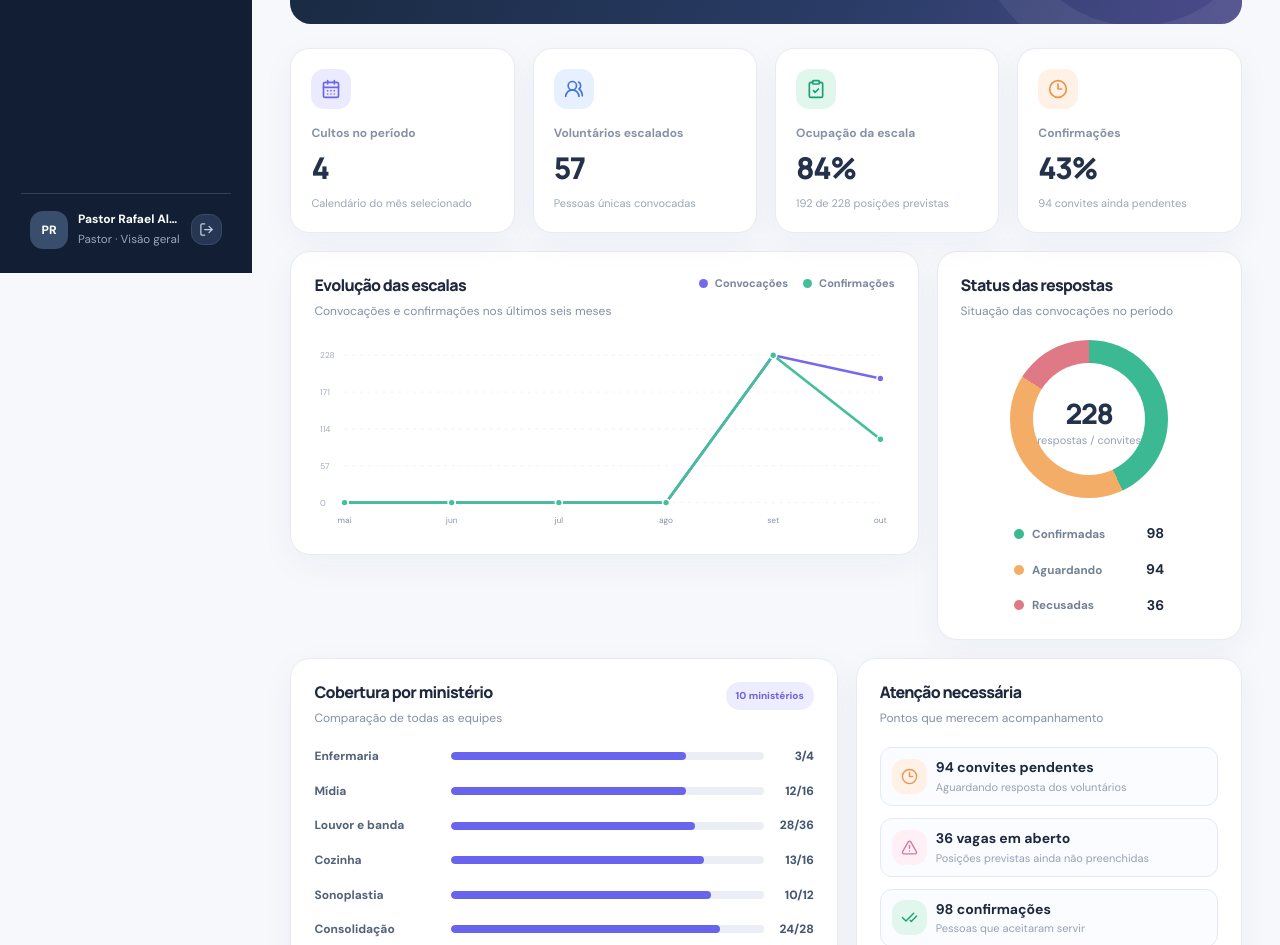
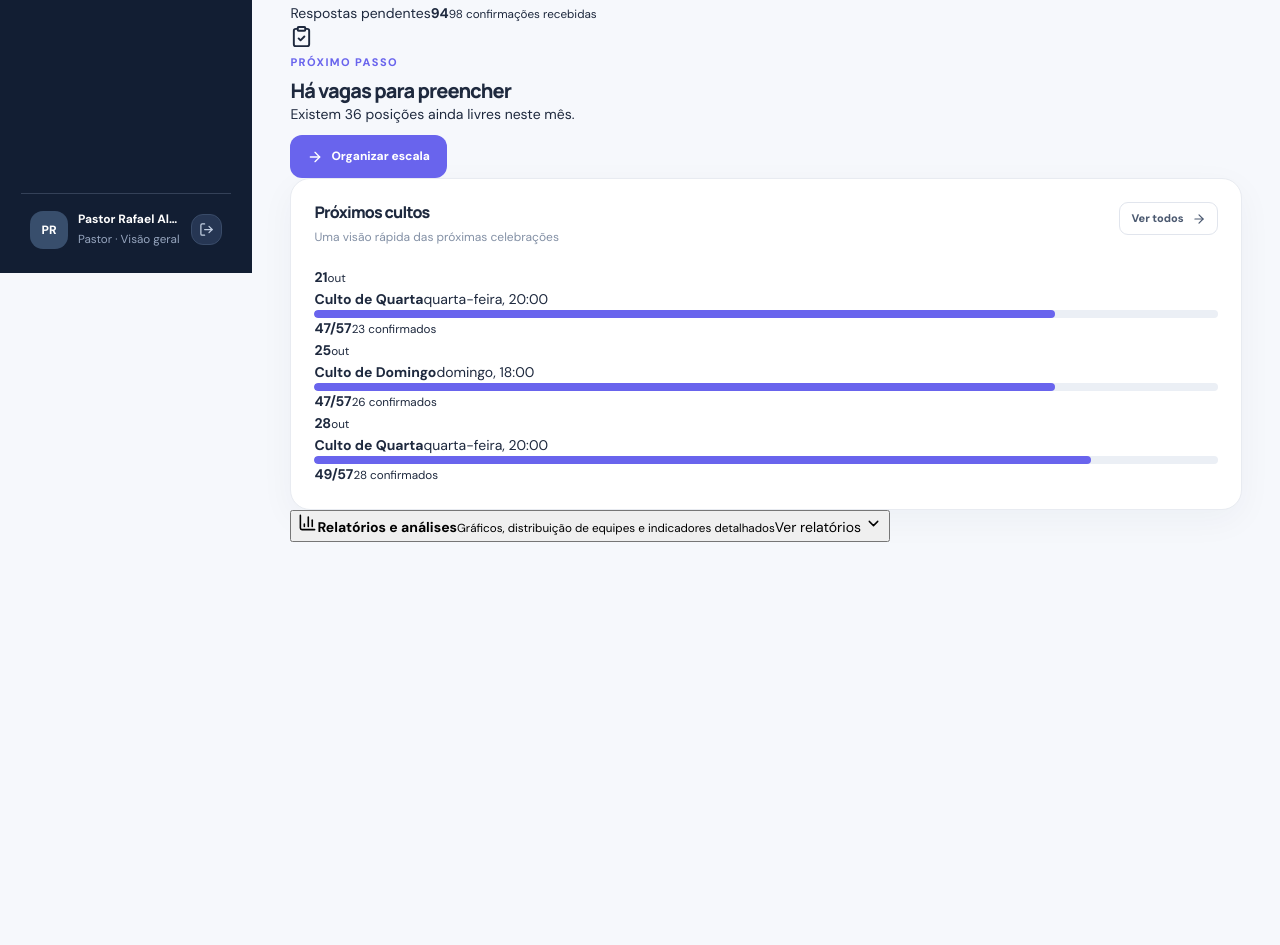
Before and after one commit to iblsmusicsorocaba-afk/Cscale, a Next.js app: page /demo in a window 1280 px wide. Shown: the part 527-1472 px from the top of the page. After the commit the page ends 1124 px from the top, so only its background shows below. Built offline with nearby package versions, Linux system fonts and the light colour scheme.

Commit message:
ui: transformar dashboard em visão simples com três números, próximo passo e relatórios opcionais

```diff
--- a/src/components/Dashboard.jsx
+++ b/src/components/Dashboard.jsx
@@ -1,5 +1,5 @@
 'use client';
-import React,{useMemo} from 'react';
+import React,{useMemo,useState} from 'react';
 import {CalendarDays,UsersRound,ClipboardCheck,Clock3,TrendingUp,ChartNoAxesCombined,ArrowRight,CheckCheck,AlertTriangle,BarChart3,Church2,MousePointer2,Sparkles,ChevronDown} from 'lucide-react';
 import {Panel,Badge,Metric,Progress,Empty,PageHead,dateFmt,formatPercent,monthKey,monthLabel,Btn} from './ui';
 import {DashboardInsights} from './DashboardInsights';
@@ -32,68 +32,58 @@ function Donut({confirmed,pending,declined}){
  </div></div>;
 }
 export function Dashboard({role,profile,ministries,services,assignments,members,functions,month,setMonth,onNavigate,selectedMinistry,setSelectedMinistry}){
+ const [reports,setReports]=useState(false);
+ const currentMonths=monthsAround(month);
  const monthServices=services.filter(s=>monthKey(s.starts_at)===month&&s.status!=='cancelled');
- const monthIds=new Set(monthServices.map(s=>s.id));
- const minIds=new Set(ministries.map(m=>m.id));
- const filtered=assignments.filter(a=>monthIds.has(a.service_id)&&minIds.has(a.ministry_id)&&(!selectedMinistry||a.ministry_id===selectedMinistry));
- const active=filtered.filter(a=>['pending','confirmed','completed'].includes(a.state));
- const confirmed=filtered.filter(a=>['confirmed','completed'].includes(a.state));
- const pending=filtered.filter(a=>a.state==='pending');
- const declined=filtered.filter(a=>a.state==='unavailable');
- const selectedMins=ministries.filter(m=>!selectedMinistry||m.id===selectedMinistry);
- const needed=sumMin(selectedMins,functions)*monthServices.length;
- const overallNeeded=sumMin(ministries,functions)*monthServices.length;
- const coverage=formatPercent(active.length,needed);
- const rate=formatPercent(confirmed.length,active.length+declined.length);
- const distinct=new Set(active.map(x=>x.profile_id)).size;
- const upcoming=services.filter(s=>s.status!=='cancelled'&&new Date(s.starts_at)>new Date()).slice(0,5);
- const mHist=useMemo(()=>{
-  const [y,m]=month.split('-').map(Number);
-  return Array.from({length:6},(_,i)=>{
-   const d=new Date(y,m-6+i,1),key=d.getFullYear()+'-'+String(d.getMonth()+1).padStart(2,'0');
-   const allowed=new Set(services.filter(s=>monthKey(s.starts_at)===key&&!['cancelled'].includes(s.status)).map(s=>s.id));
-   const a=assignments.filter(x=>allowed.has(x.service_id)&&minIds.has(x.ministry_id)&&(!selectedMinistry||x.ministry_id===selectedMinistry));
-   return {key,label:new Intl.DateTimeFormat('pt-BR',{month:'short'}).format(d).replace('.',''),scheduled:a.filter(x=>['pending','confirmed','completed'].includes(x.state)).length,confirmed:a.filter(x=>['confirmed','completed'].includes(x.state)).length};
-  });
- },[month,services,assignments,ministries,selectedMinistry]);
- const ministryRows=selectedMins.map(m=>{
-  const slots=sumMin([m],functions)*monthServices.length;
-  const allocated=active.filter(a=>a.ministry_id===m.id).length;
-  const accepted=confirmed.filter(a=>a.ministry_id===m.id).length;
-  return {...m,slots,allocated,accepted,coverage:formatPercent(allocated,slots)};
- }).sort((a,b)=>a.coverage-b.coverage||a.name.localeCompare(b.name));
- const currentMonths=monthsAround(month);
+ const scope=ministries.filter(m=>!selectedMinistry||m.id===selectedMinistry);
+ const allowed=new Set(scope.map(m=>m.id));
+ const included=new Set(monthServices.map(s=>s.id));
+ const all=assignments.filter(a=>included.has(a.service_id)&&allowed.has(a.ministry_id));
+ const active=all.filter(a=>['pending','confirmed','completed'].includes(a.state));
+ const pending=active.filter(a=>a.state==='pending').length;
+ const confirmed=active.filter(a=>['confirmed','completed'].includes(a.state)).length;
+ const required=monthServices.length*sumMin(scope,functions);
+ const missing=Math.max(0,required-active.length);
+ const future=monthServices.filter(s=>new Date(s.starts_at).getTime()>=Date.now()).sort((a,b)=>a.starts_at.localeCompare(b.starts_at)).slice(0,3);
+ const needsSetup=monthServices.length===0;
+ const ctaTitle=needsSetup?'Comece cadastrando os cultos':missing>0?'Há vagas para preencher':pending>0?'Acompanhe as confirmações':'Suas escalas estão organizadas';
+ const ctaDetail=needsSetup?'Organize as datas e horários para começar a montar a escala.':missing>0?'Existem '+missing+' posições ainda livres neste mês.':pending>0?'Ainda há '+pending+' respostas de voluntários pendentes.':'Você pode acompanhar os próximos cultos ou consultar os relatórios.';
  return <>
-  <PageHead eyebrow={role==='pastor'?'PAINEL GERAL DA IGREJA':'INTELIGÊNCIA DO MINISTÉRIO'} title={role==='pastor'?'Visão geral da igreja':'Painel da liderança'} description={role==='pastor'?'Todos os ministérios, cultos e voluntários em uma visão.':'Indicadores e escalas exclusivamente dos seus ministérios.'} action={<div className="filter-strip"><select aria-label="Filtrar mês" value={month} onChange={e=>setMonth(e.target.value)}>{currentMonths.map(k=><option key={k} value={k}>{monthLabel(k)}</option>)}</select>{ministries.length>1&&<select aria-label="Filtrar ministério" value={selectedMinistry} onChange={e=>setSelectedMinistry(e.target.value)}><option value="">Todos os meus ministérios</option>{ministries.map(m=><option key={m.id} value={m.id}>{m.name}</option>)}</select>}</div>}/>
-  <div className="hero mb-3"><div style={{position:'relative',zIndex:1}}><div className="eyebrow"><Sparkles size={13}/> SEU CENTRO DE DECISÕES</div><h2>{role==='pastor'?'Tudo o que acontece na igreja, em um lugar.':'Cuide da sua equipe com clareza.'}</h2><p>{role==='pastor'?'Acompanhe o preenchimento das escalas, a confirmação dos voluntários e os ministérios que precisam de atenção.':'Acompanhe vagas, respostas e participação de cada voluntário. Você gerencia somente sua equipe.'}</p></div><div className="hero-visual"><ChartNoAxesCombined size={51}/></div></div>
-  <div className="dashboard-grid mb-3">
-   <div className="col-3"><Metric icon={CalendarDays} label="Cultos no período" value={monthServices.length} caption="Calendário do mês selecionado" tone="purple"/></div>
-   <div className="col-3"><Metric icon={UsersRound} label="Voluntários escalados" value={distinct} caption="Pessoas únicas convocadas" tone="blue"/></div>
-   <div className="col-3"><Metric icon={ClipboardCheck} label="Ocupação da escala" value={coverage+'%'} caption={active.length+' de '+needed+' posições previstas'} tone="green"/></div>
-   <div className="col-3"><Metric icon={Clock3} label="Confirmações" value={rate+'%'} caption={pending.length+' convites ainda pendentes'} tone="orange"/></div>
-   <div className="col-8"><Panel title="Evolução das escalas" subtitle="Convocações e confirmações nos últimos seis meses" action={<div className="legend"><span><i style={{background:'#7569ee'}}/>Convocações</span><span><i style={{background:'#43bf9a'}}/>Confirmações</span></div>}><TrendChart series={mHist}/></Panel></div>
-   <div className="col-4"><Panel title="Status das respostas" subtitle="Situação das convocações no período"><Donut confirmed={confirmed.length} pending={pending.length} declined={declined.length}/></Panel></div>
-   <div className="col-7"><Panel title="Cobertura por ministério" subtitle={role==='pastor'?'Comparação de todas as equipes':'Ministérios sob sua responsabilidade'} action={<Badge tone="purple">{ministries.length} ministérios</Badge>}>
-   {ministryRows.length===0?<Empty icon={UsersRound} title="Nenhum ministério atribuído" subtitle="O pastor precisa vincular sua conta a um ministério para mostrar o dashboard."/>:
-   ministryRows.map(m=><div key={m.id} className="mini-row"><span className="mini-row-label" title={m.name}>{m.name}</span><div className="bar-track"><div className={'bar-fill '+(m.coverage>=100?'good':m.coverage<50?'warn':'')} style={{width:Math.min(100,m.coverage)+'%'}}/></div><span className="mini-row-value">{m.allocated}/{m.slots}</span></div>)}
-   </Panel></div>
-   <div className="col-5"><Panel title="Atenção necessária" subtitle="Pontos que merecem acompanhamento">
-    <div className="stack">
-     <div className="mini-summary"><div className="metric-icon orange" style={{margin:0,width:35,height:35}}><Clock3 size={17}/></div><div><strong>{pending.length} convites pendentes</strong><div className="tiny-label">Aguardando resposta dos voluntários</div></div></div>
-     <div className="mini-summary"><div className="metric-icon pink" style={{margin:0,width:35,height:35}}><AlertTriangle size={17}/></div><div><strong>{Math.max(0,needed-active.length)} vagas em aberto</strong><div className="tiny-label">Posições previstas ainda não preenchidas</div></div></div>
-     <div className="mini-summary"><div className="metric-icon green" style={{margin:0,width:35,height:35}}><CheckCheck size={17}/></div><div><strong>{confirmed.length} confirmações</strong><div className="tiny-label">Pessoas que aceitaram servir</div></div></div>
-    </div>
-    <Btn variant="soft" className="w-full mt-2" icon={ArrowRight} onClick={()=>onNavigate('escalas')}>Abrir gestão das escalas</Btn>
-   </Panel></div>
-   <div className="col-12"><Panel title="Próximos cultos" subtitle="Agenda operacional da igreja" action={<Btn small variant="secondary" onClick={()=>onNavigate('escalas')}>Ver calendário <ArrowRight size={14}/></Btn>}>
-   {upcoming.length===0?<Empty icon={CalendarDays} title="Nenhum culto futuro cadastrado" subtitle="Crie os cultos no menu Escalas e cultos para visualizar o planejamento." action={role==='pastor'?<Btn icon={CalendarDays} onClick={()=>onNavigate('escalas')}>Cadastrar primeiro culto</Btn>:null}/>:<div className="table-scroll"><table className="data-table"><thead><tr><th>Culto</th><th>Data e horário</th><th>Convocações</th><th>Confirmadas</th><th>Estado</th></tr></thead><tbody>{upcoming.map(s=>{
-    const rows=assignments.filter(a=>a.service_id===s.id&&minIds.has(a.ministry_id)&&(!selectedMinistry||a.ministry_id===selectedMinistry));return <tr key={s.id}><td><strong>{s.title}</strong></td><td>{dateFmt(s.starts_at)}</td><td>{rows.filter(a=>['pending','confirmed','completed'].includes(a.state)).length}</td><td>{rows.filter(a=>['confirmed','completed'].includes(a.state)).length}</td><td><Badge tone={s.status==='published'?'green':'amber'}>{s.status==='published'?'Publicado':'Rascunho'}</Badge></td></tr>;
-    })}</tbody></table></div>}
-   </Panel></div>
-  </div>
-  <DashboardInsights role={role} ministries={ministries} functions={functions} services={services} assignments={assignments} members={members} month={month} selectedMinistry={selectedMinistry} onNavigate={onNavigate}/>
+ <PageHead eyebrow={role==='pastor'?'GESTÃO DA IGREJA':'GESTÃO DO MINISTÉRIO'} title={role==='pastor'?'Olá, vamos organizar a igreja?':'Vamos cuidar da sua equipe?'}
+ description="Veja o essencial e saiba o que fazer a seguir."
+ action={<div className="filter-strip"><select aria-label="Escolher mês" value={month} onChange={e=>setMonth(e.target.value)}>{currentMonths.map(k=><option key={k} value={k}>{monthLabel(k)}</option>)}</select>{ministries.length>1&&<select aria-label="Escolher ministério" value={selectedMinistry} onChange={e=>setSelectedMinistry(e.target.value)}><option value="">Todos os ministérios</option>{ministries.map(m=><option key={m.id} value={m.id}>{m.name}</option>)}</select>}</div>}/>
+ <div className="simple-metrics">
+  <div className="simple-metric"><div className="simple-metric-icon violet"><CalendarDays size={21}/></div><div><span>Cultos do mês</span><strong>{monthServices.length}</strong><small>Programados</small></div></div>
+  <div className="simple-metric"><div className="simple-metric-icon amber"><AlertTriangle size={21}/></div><div><span>Vagas abertas</span><strong>{missing}</strong><small>De {required} necessárias</small></div></div>
+  <div className="simple-metric"><div className="simple-metric-icon blue"><Clock3 size={21}/></div><div><span>Respostas pendentes</span><strong>{pending}</strong><small>{confirmed} confirmações recebidas</small></div></div>
+ </div>
+ <section className="simple-next" aria-label="Próximo passo">
+  <div className="simple-next-icon"><ClipboardCheck size={23}/></div>
+  <div><div className="eyebrow">PRÓXIMO PASSO</div><h2>{ctaTitle}</h2><p>{ctaDetail}</p></div>
+  <Btn icon={ArrowRight} onClick={()=>onNavigate('escalas')}>{needsSetup?'Cadastrar cultos':missing?'Organizar escala':pending?'Ver respostas':'Ver escalas'}</Btn>
+ </section>
+ <Panel title="Próximos cultos" subtitle="Uma visão rápida das próximas celebrações" action={<Btn variant="secondary" small onClick={()=>onNavigate('escalas')}>Ver todos <ArrowRight size={14}/></Btn>}>
+  {future.length===0?<Empty icon={CalendarDays} title="Nenhum culto próximo neste mês" subtitle="Escolha outro mês ou cadastre novos cultos em Escalas."/>:
+  <div className="simple-services">{future.map(s=>{
+   const entries=active.filter(a=>a.service_id===s.id);
+   const total=sumMin(scope,functions),filled=entries.length,yes=entries.filter(a=>['confirmed','completed'].includes(a.state)).length;
+   const coverage=total?Math.round(filled/total*100):0;
+   return <div className="simple-service" key={s.id}>
+    <div className="simple-service-date"><strong>{dateFmt(s.starts_at,{day:'2-digit'})}</strong><small>{dateFmt(s.starts_at,{month:'short'}).replace('.','')}</small></div>
+    <div className="simple-service-body"><b>{s.title}</b><span>{dateFmt(s.starts_at,{weekday:'long',hour:'2-digit',minute:'2-digit'})}</span><div className="bar-track"><div className={'bar-fill '+(coverage>=100?'good':coverage<50?'warn':'')} style={{width:Math.min(100,coverage)+'%'}}/></div></div>
+    <div className="simple-service-status"><b>{filled}/{total}</b><small>{yes} confirmados</small></div>
+   </div>;
+  })}</div>}
+ </Panel>
+ <div className="simple-report">
+  <button type="button" className="simple-report-toggle" onClick={()=>setReports(v=>!v)} aria-expanded={reports}>
+   <span><BarChart3 size={19}/><strong>Relatórios e análises</strong><small>Gráficos, distribuição de equipes e indicadores detalhados</small></span><span className="simple-report-action">{reports?'Ocultar':'Ver relatórios'} <ChevronDown size={17} style={{transform:reports?'rotate(180deg)':'none'}}/></span>
+  </button>
+  {reports&&<DashboardInsights role={role} ministries={ministries} functions={functions} services={services} assignments={assignments} members={members} month={month} selectedMinistry={selectedMinistry} onNavigate={onNavigate}/>}
+ </div>
  </>;
 }
+
 function sumMin(mins,functions){
  return mins.reduce((total,m)=>{const subs=functions.filter(f=>f.ministry_id===m.id);return total+(subs.length?subs.reduce((acc,f)=>acc+f.min_people,0):m.min_people||0)},0);
 }
```
